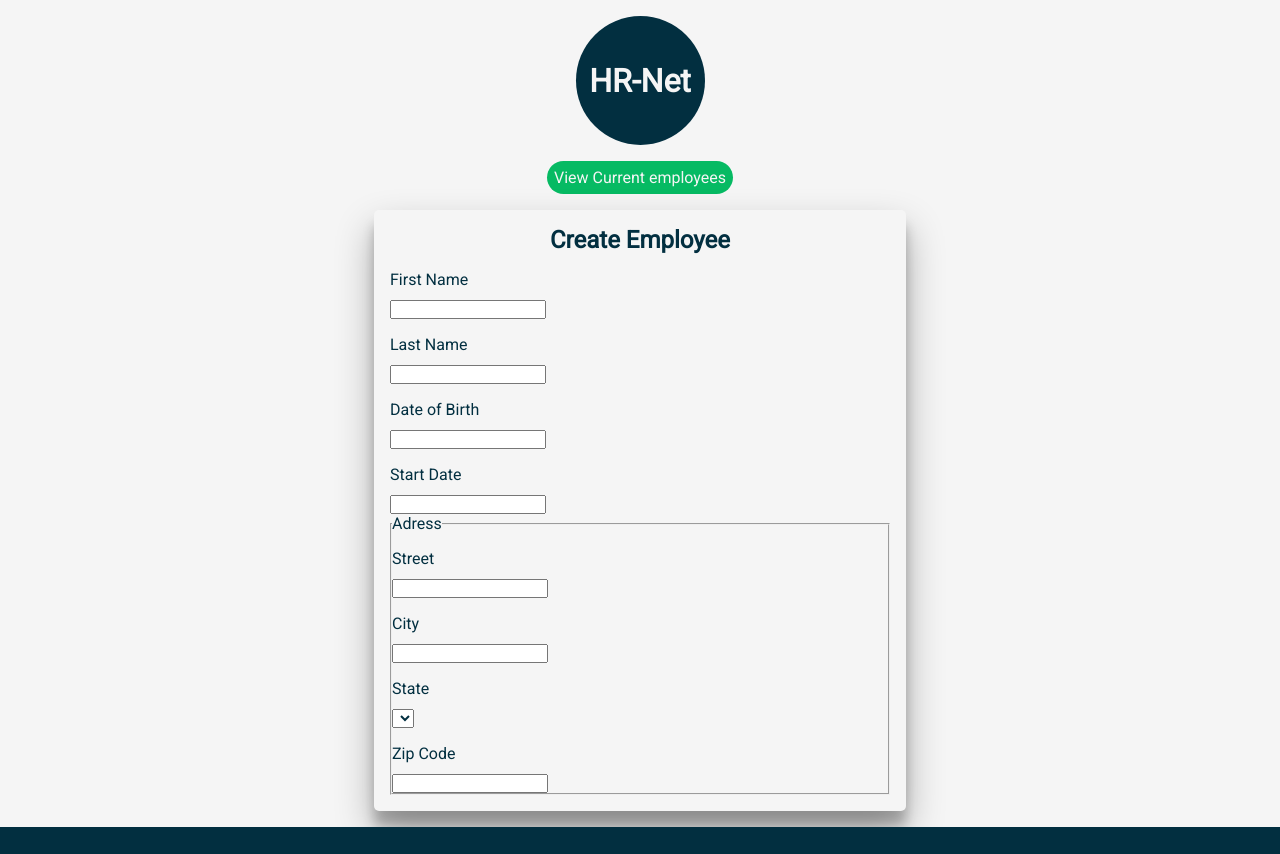
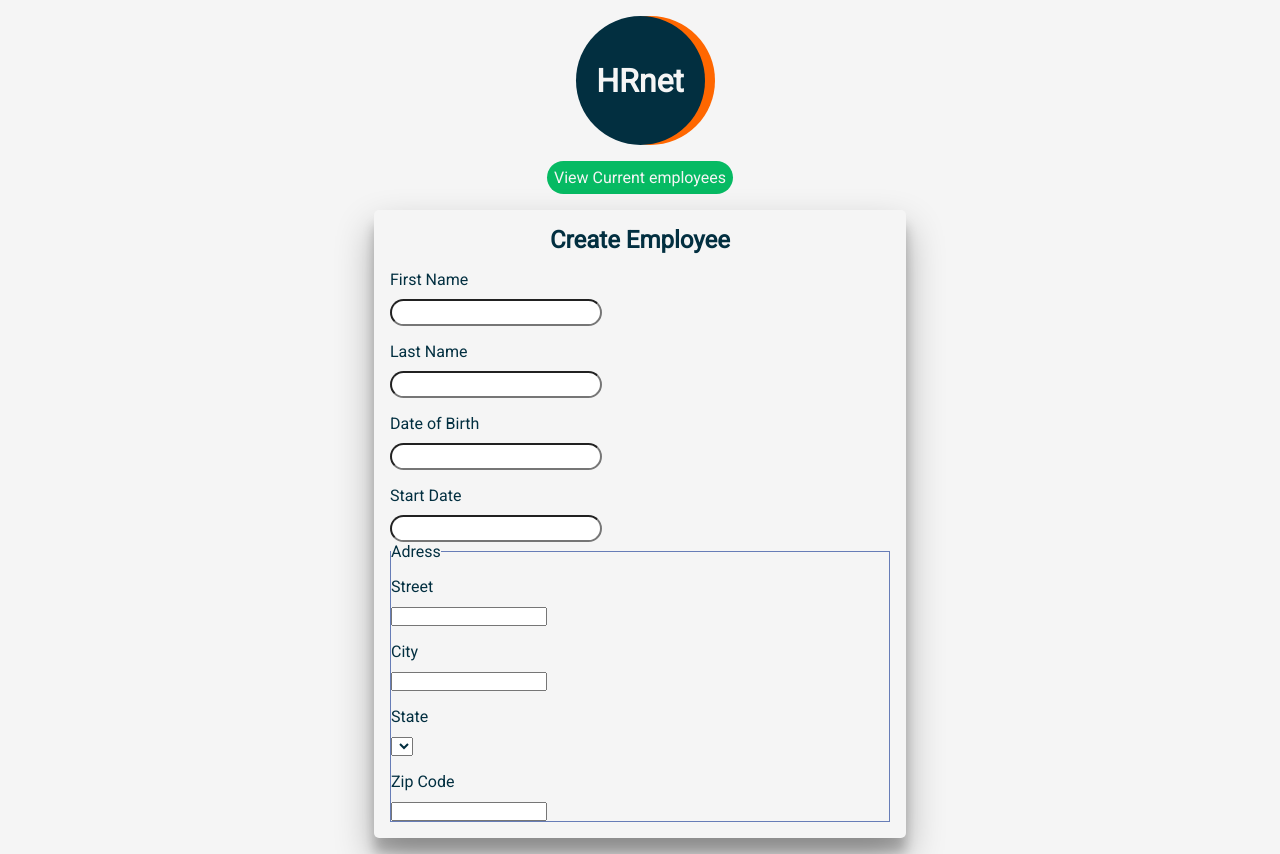
Before and after one commit to Ivan42210/projet_14_HR-net, a React (Vite) app: page / in a window 1280 px wide. Before the commit the page ends 827 px from the top, so only its background shows below. Built offline with nearby package versions, Linux system fonts and the light colour scheme.

Commit message:
modifications fields

```diff
--- a/index.html
+++ b/index.html
@@ -4,7 +4,7 @@
 <head>
   <meta charset="UTF-8" />
   <meta name="viewport" content="width=device-width, initial-scale=1.0" />
-  <title>HR-Net</title>
+  <title>HRnet</title>
 </head>
 
 <body>
--- a/src/Components/FieldSet/index.jsx
+++ /dev/null
@@ -1,24 +0,0 @@
-
-
-export default function Fieldset(){
-    return(
-        <>
-            <fieldset className="adress">
-                <legend>Adress</legend>
-
-                <label htmlFor="street">Street</label>
-                    <input id="street" type="text" />
-
-                    <label htmlFor="city">City</label>
-                    <input id="city" type="text" />
-
-                    <label htmlFor="state">State</label>
-                    <select name="state" id="state"></select>
-
-                    <label htmlFor="zip-code">Zip Code</label>
-                    <input id="zip-code" type="number" />
-
-            </fieldset>
-        </>
-    )
-}
--- a/src/Components/Form/Form.css
+++ b/src/Components/Form/Form.css
@@ -3,3 +3,9 @@ label {
     margin-top: 1rem;
     margin-bottom: 10px;
 }
+
+form > input {
+    padding: 4px;
+    border-radius: 30px;
+    width: 200px;
+}
--- a/src/Components/Form/index.jsx
+++ b/src/Components/Form/index.jsx
@@ -1,4 +1,4 @@
-import Fieldset from '../FieldSet'
+
 import './Form.css'
 
 export default function Form(){
@@ -17,7 +17,22 @@ export default function Form(){
                 <label htmlFor="start-date">Start Date</label>
                 <input id="start-date" type="text" />
 
-                <Fieldset />
+                <fieldset className="adress">
+                    <legend>Adress</legend>
+
+                    <label htmlFor="street">Street</label>
+                    <input id="street" type="text" />
+
+                    <label htmlFor="city">City</label>
+                    <input id="city" type="text" />
+
+                    <label htmlFor="state">State</label>
+                    <select name="state" id="state"></select>
+
+                    <label htmlFor="zip-code">Zip Code</label>
+                    <input id="zip-code" type="number" />
+
+                </fieldset>
             </form>
         </>
     )
--- a/src/Components/Header/Header.css
+++ b/src/Components/Header/Header.css
@@ -1,5 +1,8 @@
 .header {
     padding: 1em;
+    position: relative;
+    display: flex;
+    justify-content: center;
 }
 
 .title {
@@ -14,8 +17,18 @@
     height: 129px;
     border-radius: 50%;
     margin: 0 auto;
+    z-index: 99;
 }
 
 .logo > h1 {
     color: var(--light);
 }
+
+.logo-shadow {
+    width: 129px;
+    height: 129px;
+    background: var(--warning);
+    border-radius: 50%;
+    position: absolute;
+    margin-left: 21px;
+}
--- a/src/Components/Header/index.jsx
+++ b/src/Components/Header/index.jsx
@@ -5,7 +5,10 @@ export default function Header(){
     return(
         <header className="header">
             <div className='title logo'>
-                <h1>HR-Net</h1>
+                <h1>HRnet</h1>
+            </div>
+            <div className='logo-shadow'>
+
             </div>
         </header>
     )
--- a/src/index.css
+++ b/src/index.css
@@ -20,6 +20,7 @@
   background-color: var(--light);
   max-width: 1440px;
   margin: 0 auto;
+  height: 100%;
 }
 
 body {
@@ -103,3 +104,12 @@ body {
 .form-part > h2 {
   text-align: center;
 }
+
+.address {
+  margin-top: 10px;
+}
+
+fieldset {
+  border: solid 1px var(--primary);
+  padding: 0;
+}
```
